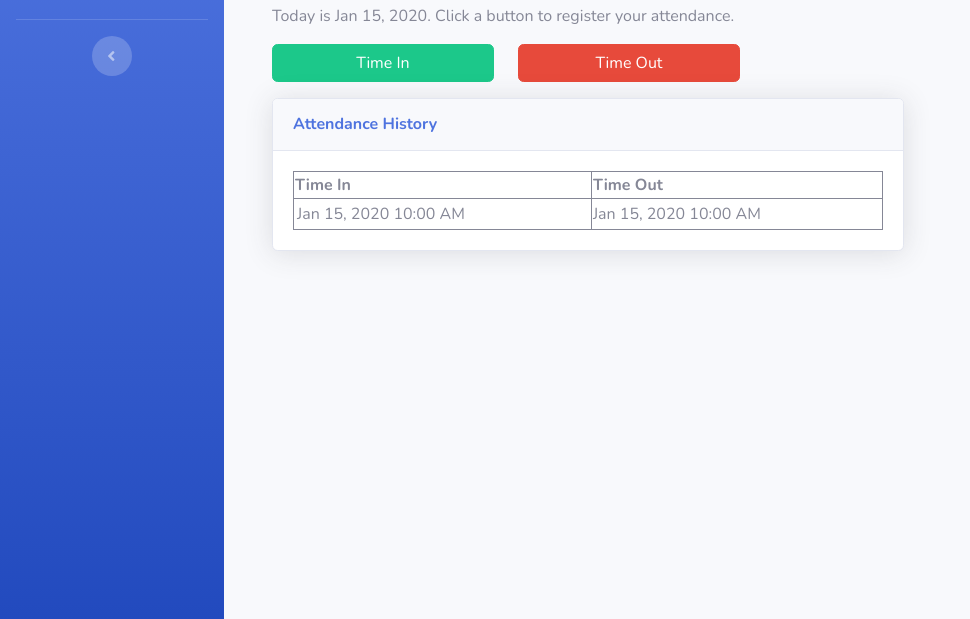
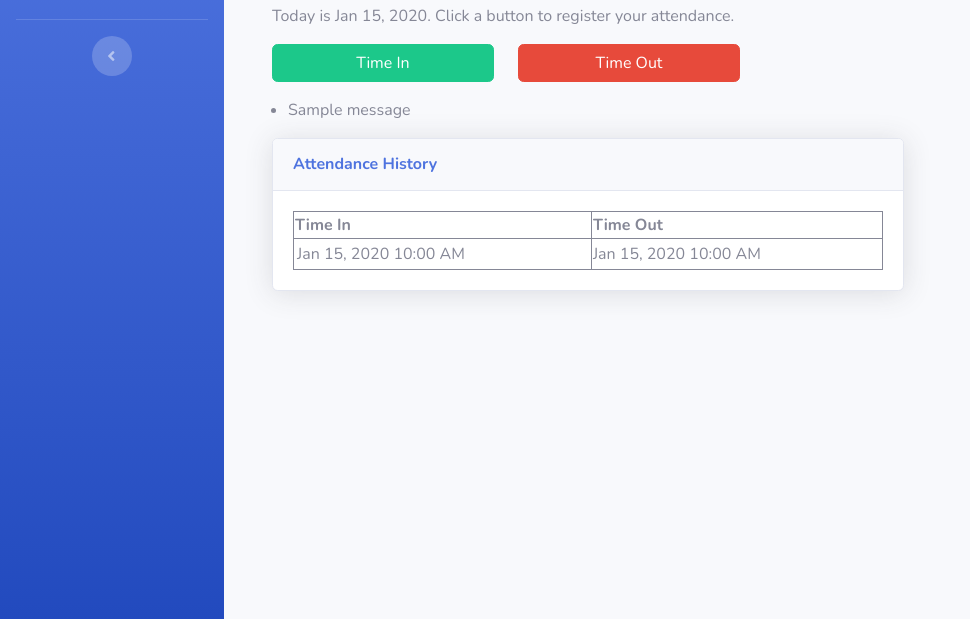
Before and after one commit to pauladev11/attendance-app, a Django app: template attendance/templates/attendance/employee_register_attendance.html in a window 1280 px wide. Shown: the part 181-800 px from the top of the page, without its empty margins (0-970 px from the left). Run offline with Django 3.2, Linux system fonts and the light colour scheme; the template is opened without the code that fills it: most values are stand-ins (such as "Sample title", 1, 10 or a date in 2020); one stand-in notice (Sample message) is shown; some libraries are stand-ins or nearby versions.

Commit message:
show error message when user tries to double time in

```diff
--- a/attendance/templates/attendance/employee_register_attendance.html
+++ b/attendance/templates/attendance/employee_register_attendance.html
@@ -29,6 +29,19 @@
                 <button type="submit" class="btn btn-danger w-100">Time Out</button>
                 </form>
             </div>
+
+            <div class="col-md-6 mb-6">
+
+            </div>
+            {% if messages %}
+            <div class='row'>
+                <ul class="messages">
+                    {% for message in messages %}
+                        <li>{{ message }}</li>
+                    {% endfor %}
+                </ul>
+            </div>
+{% endif %}
 
             </div>
 
```
